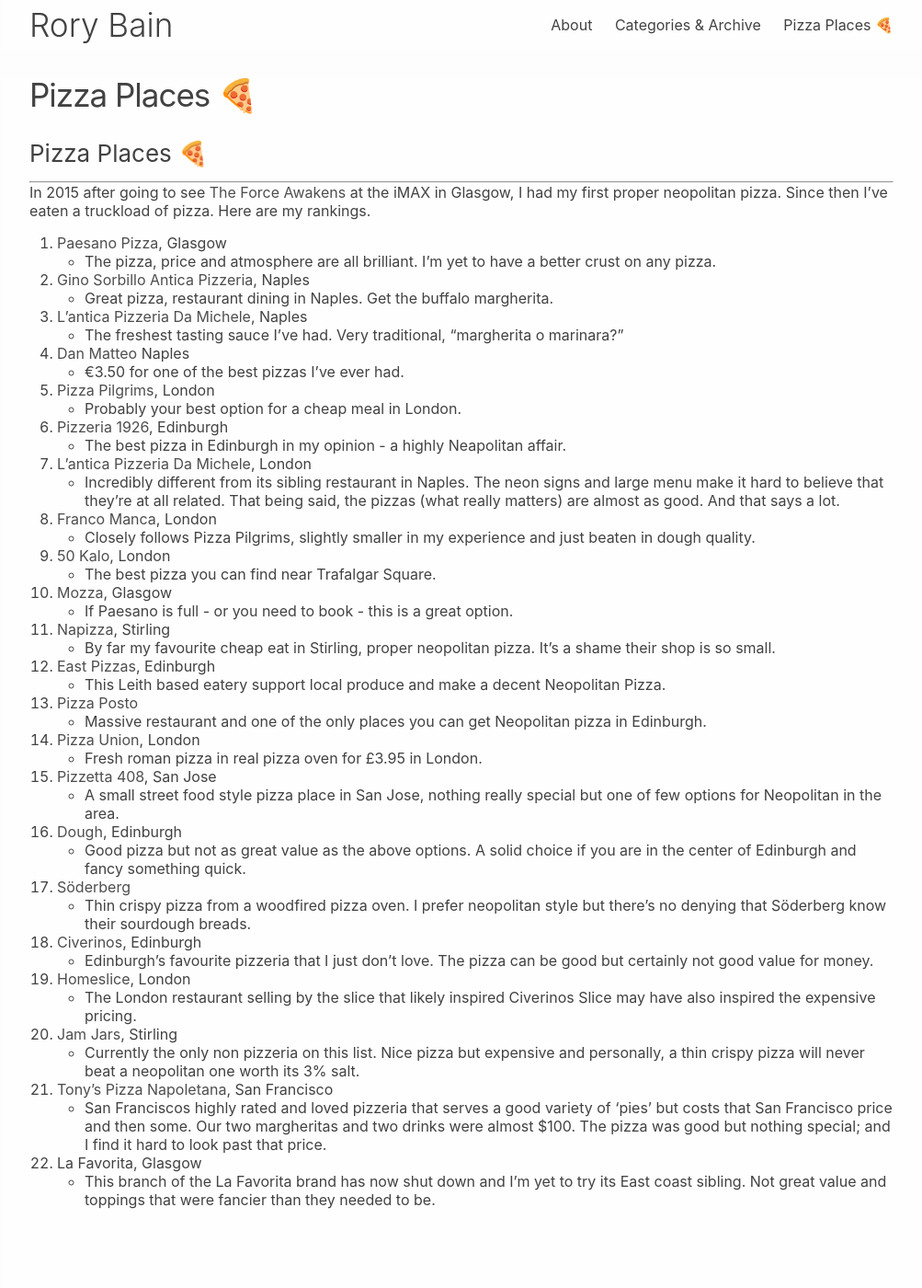
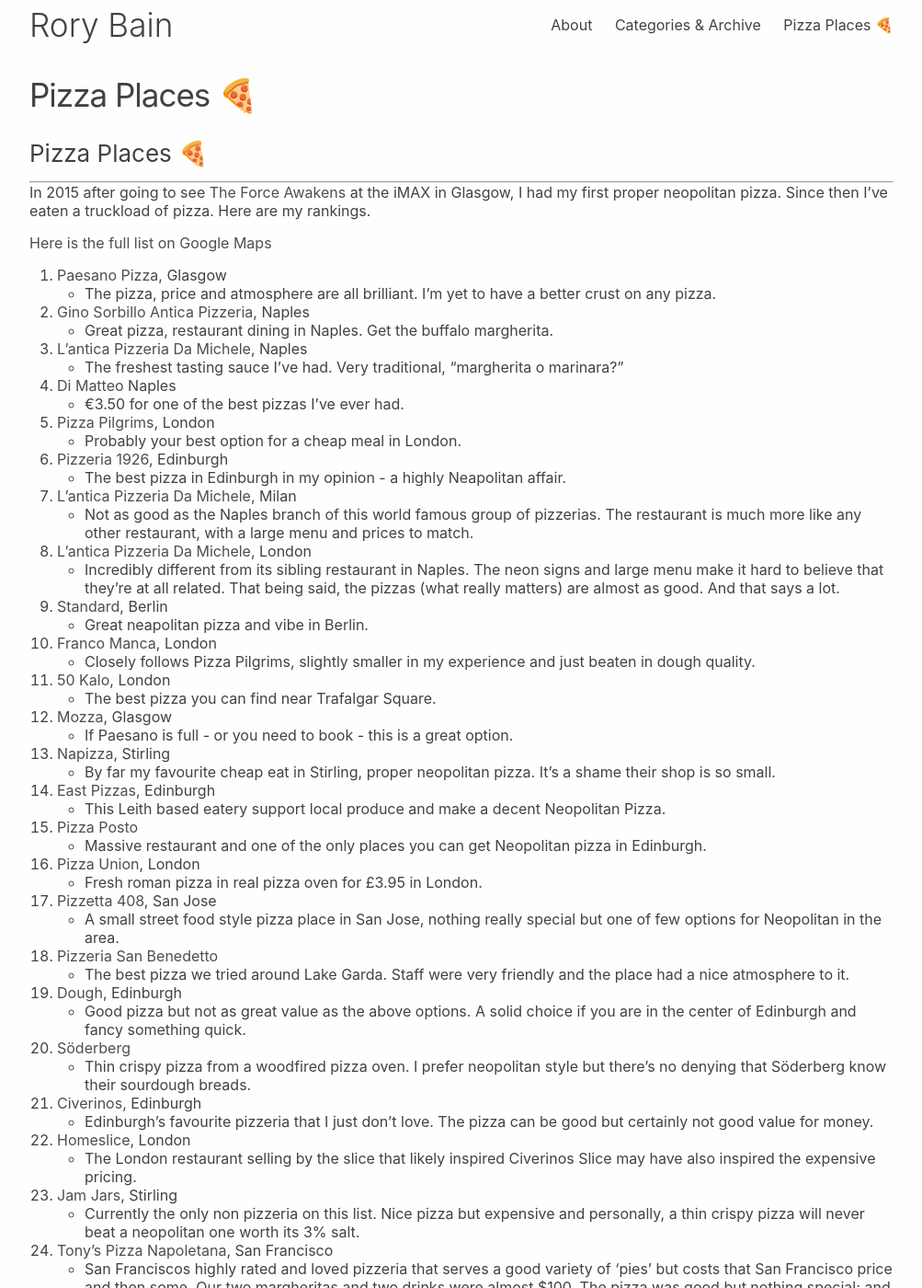
Before and after one commit to rorydbain/rorydbain.github.io, a Jekyll site: the page built from pizza_list.md, in a window 1280 px wide and 1400 px high. Shown: the whole window at 92% size, without its empty margins (138-1141 px from the left). Built offline with Jekyll 4.4.1, drawn with Linux system fonts in a browser that asks for light colours; some web fonts are replaced; comment, search, counter and statistics services are not loaded.

Commit message:
Updated pizza list, adds maps link

```diff
--- a/pizza_list.md
+++ b/pizza_list.md
@@ -11,6 +11,8 @@
 
 In 2015 after going to see [The Force Awakens](http://www.imdb.com/title/tt2488496/) at the iMAX in Glasgow, I had my first proper neopolitan pizza. Since then I've eaten a truckload of pizza. Here are my rankings.
 
+[Here is the full list on Google Maps](https://www.google.com/maps/placelists/list/4xld6h1t6cM7my_Z2eENaEFce0NoQQ?hl=en&q=+&ibp=gwp;0,6&stick=H4sIAAAAAAAAAONg28DI-IlJQUjOpCInxSzDsMQs2dc8tzI-yijV1S_R1S051cAvPzAQAHZGeYooAAAA)
+
 
 1. [Paesano Pizza](http://paesanopizza.co.uk/), Glasgow
 	* The pizza, price and atmosphere are all brilliant. I'm yet to have a better crust on any pizza.
@@ -18,41 +20,47 @@
 	* Great pizza, restaurant dining in Naples. Get the buffalo margherita.
 3. [L’antica Pizzeria Da Michele](https://www.damichele.net/), Naples
 	* The freshest tasting sauce I've had. Very traditional, "margherita o marinara?"
-4. [Dan Matteo](http://www.pizzeriadimatteo.com/) Naples
+4. [Di Matteo](http://www.pizzeriadimatteo.com/) Naples
 	* €3.50 for one of the best pizzas I've ever had.
 5. [Pizza Pilgrims](https://www.pizzapilgrims.co.uk/), London
 	* Probably your best option for a cheap meal in London.
 6. [Pizzeria 1926](https://www.pizzeria1926.com), Edinburgh
 	* The best pizza in Edinburgh in my opinion - a highly Neapolitan affair.
-7. [L’antica Pizzeria Da Michele](https://www.damichele.net/), London
+7. [L’antica Pizzeria Da Michele](https://www.damichele.net/), Milan
+	* Not as good as the Naples branch of this world famous group of pizzerias. The restaurant is much more like any other restaurant, with a large menu and prices to match.
+8. [L’antica Pizzeria Da Michele](https://www.damichele.net/), London
 	* Incredibly different from its sibling restaurant in Naples. The neon signs and large menu make it hard to believe that they’re at all related. That being said, the pizzas (what really matters) are almost as good. And that says a lot.
-8. [Franco Manca](http://www.francomanca.co.uk/), London
+9. [Standard](https://www.standard-berlin.de), Berlin
+  * Great neapolitan pizza and vibe in Berlin.
+10. [Franco Manca](http://www.francomanca.co.uk/), London
 	* Closely follows Pizza Pilgrims, slightly smaller in my experience and just beaten in dough quality.
-9. [50 Kalo](https://www.50kalo.it/ciro__salvo.php), London
+11. [50 Kalo](https://www.50kalo.it/ciro__salvo.php), London
 	* The best pizza you can find near Trafalgar Square.
-9. [Mozza](http://www.mozza.it), Glasgow
+12. [Mozza](http://www.mozza.it), Glasgow
 	* If Paesano is full - or you need to book - this is a great option.
-10. [Napizza](http://www.napizza.uk/), Stirling
+13. [Napizza](http://www.napizza.uk/), Stirling
 	* By far my favourite cheap eat in Stirling, proper neopolitan pizza. It's a shame their shop is so small.
-11. [East Pizzas](https://www.eastpizzas.com), Edinburgh
+14. [East Pizzas](https://www.eastpizzas.com), Edinburgh
 	* This Leith based eatery support local produce and make a decent Neopolitan Pizza.
-12. [Pizza Posto](https://pizzaposto.co.uk/)
+15. [Pizza Posto](https://pizzaposto.co.uk/)
 	* Massive restaurant and one of the only places you can get Neopolitan pizza in Edinburgh.
-13. [Pizza Union](https://www.pizzaunion.com/), London
+16. [Pizza Union](https://www.pizzaunion.com/), London
 	* Fresh roman pizza in real pizza oven for £3.95 in London.
-14. [Pizzetta 408](http://www.instagram.com/pizzetta408_sj), San Jose
+17. [Pizzetta 408](http://www.instagram.com/pizzetta408_sj), San Jose
 	* A small street food style pizza place in San Jose, nothing really special but one of few options for Neopolitan in the area.
-15. [Dough](http://dough-pizza.co.uk/), Edinburgh
+18. [Pizzeria San Benedetto](https://www.facebook.com/PizzeriaSanBenedetto/)
+  * The best pizza we tried around Lake Garda. Staff were very friendly and the place had a nice atmosphere to it.
+19. [Dough](http://dough-pizza.co.uk/), Edinburgh
 	* Good pizza but not as great value as the above options. A solid choice if you are in the center of Edinburgh and fancy something quick.
-16. [Söderberg](http://www.soderberg.uk/soderberg-pavilion/)
+20. [Söderberg](http://www.soderberg.uk/soderberg-pavilion/)
 	* Thin crispy pizza from a woodfired pizza oven. I prefer neopolitan style but there's no denying that Söderberg know their sourdough breads.
-17. [Civerinos](http://www.civerinos.com/), Edinburgh
+21. [Civerinos](http://www.civerinos.com/), Edinburgh
 	* Edinburgh's favourite pizzeria that I just don't love. The pizza can be good but certainly not good value for money.
-18. [Homeslice](http://www.homeslicepizza.co.uk/), London
+22. [Homeslice](http://www.homeslicepizza.co.uk/), London
 	* The London restaurant selling by the slice that likely inspired Civerinos Slice may have also inspired the expensive pricing.
-19. [Jam Jars](http://www.jamjarcafe.co.uk/), Stirling
+23. [Jam Jars](http://www.jamjarcafe.co.uk/), Stirling
 	* Currently the only non pizzeria on this list. Nice pizza but expensive and personally, a thin crispy pizza will never beat a neopolitan one worth its 3% salt.
-20. [Tony's Pizza Napoletana](http://tonyspizzanapoletana.com), San Francisco
+24. [Tony's Pizza Napoletana](http://tonyspizzanapoletana.com), San Francisco
 	* San Franciscos highly rated and loved pizzeria that serves a good variety of 'pies' but costs that San Francisco price and then some. Our two margheritas and two drinks were almost $100. The pizza was good but nothing special; and I find it hard to look past that price.
-21. La Favorita, Glasgow
+25. La Favorita, Glasgow
 	* This branch of the La Favorita brand has now shut down and I'm yet to try its East coast sibling. Not great value and toppings that were fancier than they needed to be.
```
